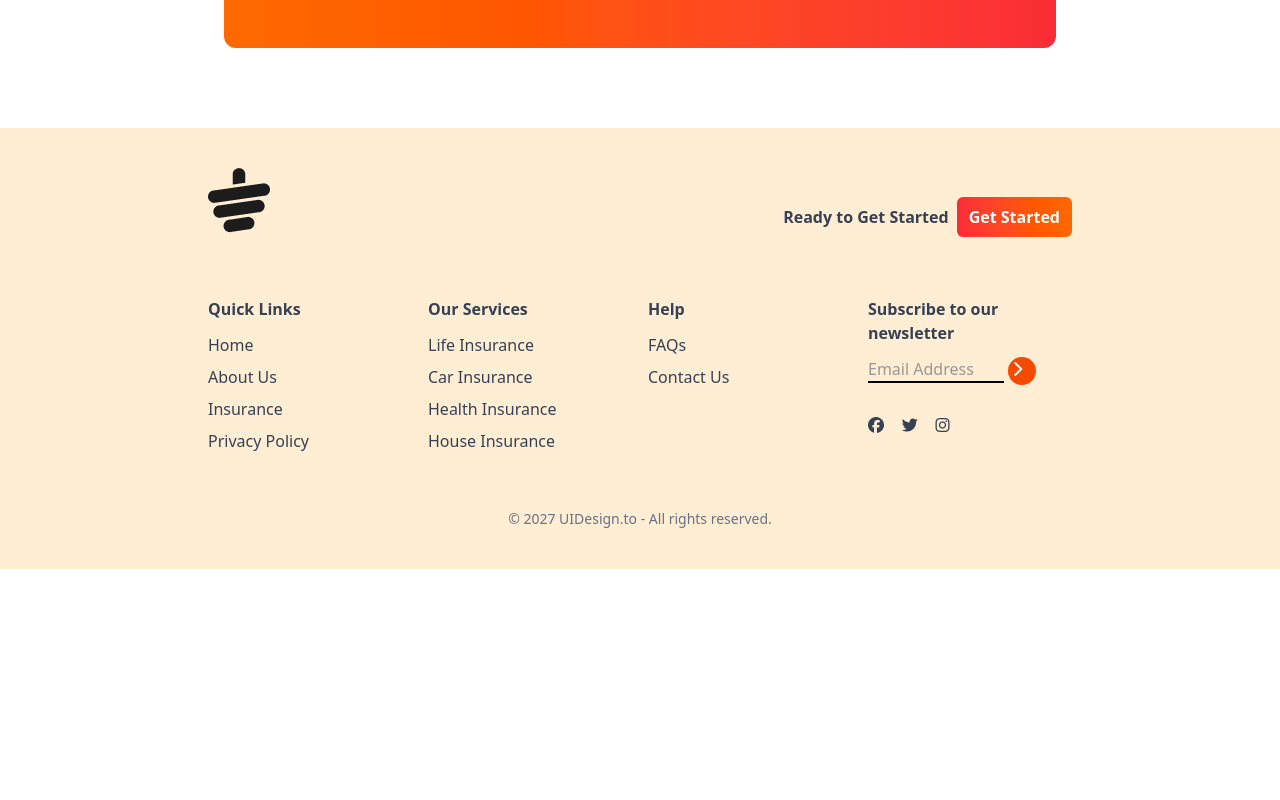
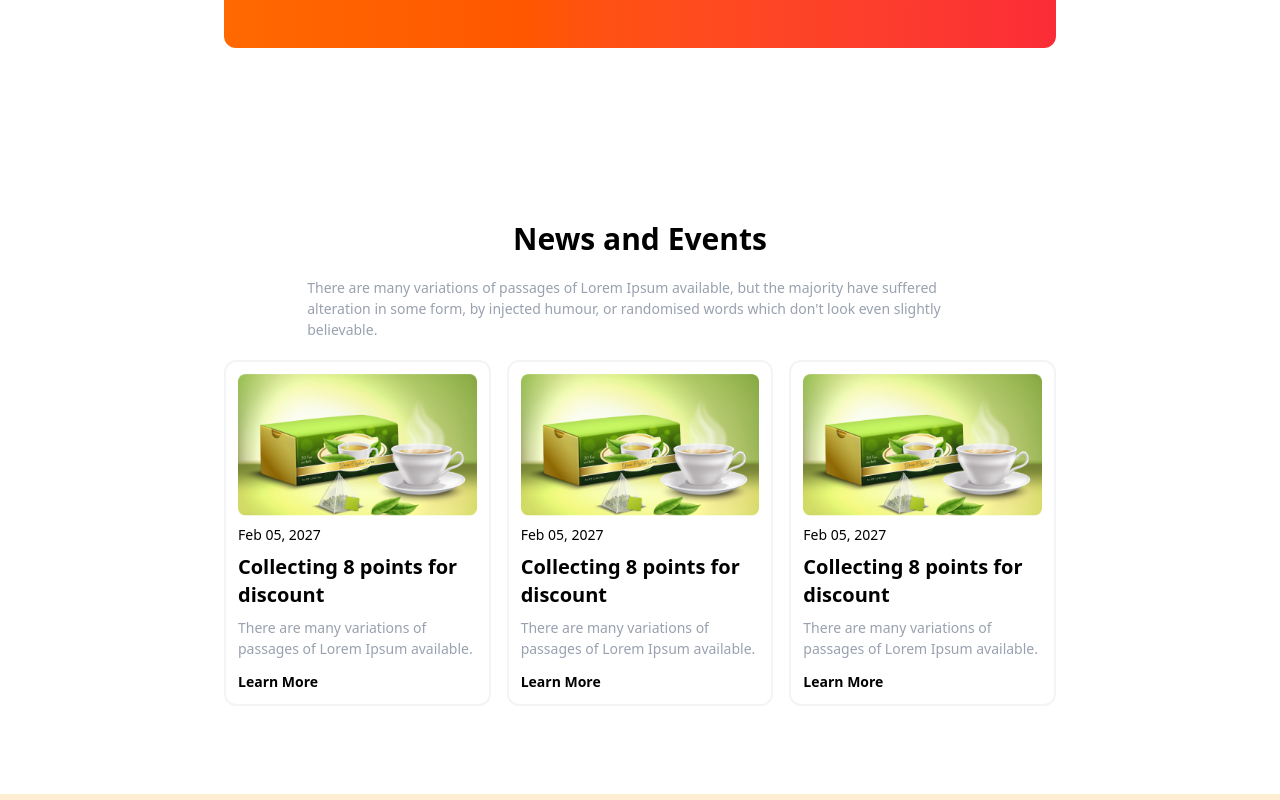
Before and after one commit to Shohag-SP1/Tea-House_14_tw, a plain HTML site: page index.html in a window 1280 px wide. Shown: the part 2540-3340 px from the top of the page. Before the commit the page ends 3109 px from the top, so only its background shows below. Drawn offline with nearby package versions, Linux system fonts and the light colour scheme.

Commit message:
news and event section added

```diff
--- a/index.html
+++ b/index.html
@@ -257,6 +257,57 @@
             </div>
           </div>
         </section>
+        <!-- News and Event section -->
+        <section class="py-12 lg:py-22">
+          <h1 class="text-[30px] font-bold text-center">News and Events</h1>
+          <p class="w-4/5 mx-auto text-[14px] text-gray-400 mt-4">
+            There are many variations of passages of Lorem Ipsum available, but
+            the majority have suffered alteration in some form, by injected
+            humour, or randomised words which don't look even slightly
+            believable.
+          </p>
+          <!-- container  -->
+          <div
+            class="mt-5 grid grid-cols-1 md:grid-cols-2 lg:grid-cols-3 gap-4"
+          >
+            <!-- card 1 -->
+            <div class="border-2 border-gray-100 rounded-xl p-3">
+              <img src="./images/news-1.png" alt="" />
+              <h5 class="text-[14px] mt-2">Feb 05, 2027</h5>
+              <h3 class="text-xl font-bold mt-2">
+                Collecting 8 points for discount
+              </h3>
+              <p class="text-[14px] text-gray-400 mt-2">
+                There are many variations of passages of Lorem Ipsum available.
+              </p>
+              <h4 class="font-semibold text-[14px] mt-3">Learn More</h4>
+            </div>
+            <!--  card 2 -->
+            <div class="border-2 border-gray-100 rounded-xl p-3">
+              <img src="./images/news-1.png" alt="" />
+              <h5 class="text-[14px] mt-2">Feb 05, 2027</h5>
+              <h3 class="text-xl font-bold mt-2">
+                Collecting 8 points for discount
+              </h3>
+              <p class="text-[14px] text-gray-400 mt-2">
+                There are many variations of passages of Lorem Ipsum available.
+              </p>
+              <h4 class="font-semibold text-[14px] mt-3">Learn More</h4>
+            </div>
+            <!-- card 3 -->
+            <div class="border-2 border-gray-100 rounded-xl p-3">
+              <img src="./images/news-1.png" alt="" />
+              <h5 class="text-[14px] mt-2">Feb 05, 2027</h5>
+              <h3 class="text-xl font-bold mt-2">
+                Collecting 8 points for discount
+              </h3>
+              <p class="text-[14px] text-gray-400 mt-2">
+                There are many variations of passages of Lorem Ipsum available.
+              </p>
+              <h4 class="font-semibold text-[14px] mt-3">Learn More</h4>
+            </div>
+          </div>
+        </section>
       </main>
     </main>
     <!-- footer starts here -->
```
